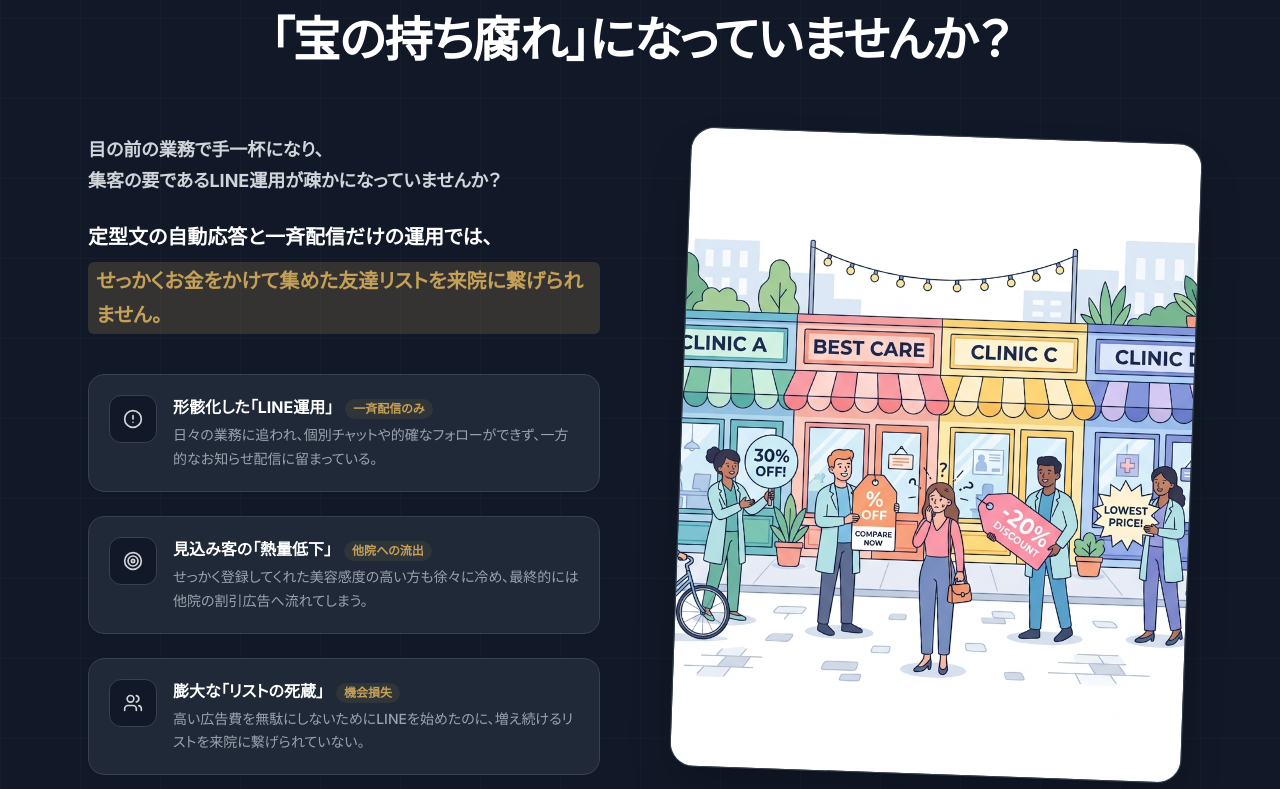
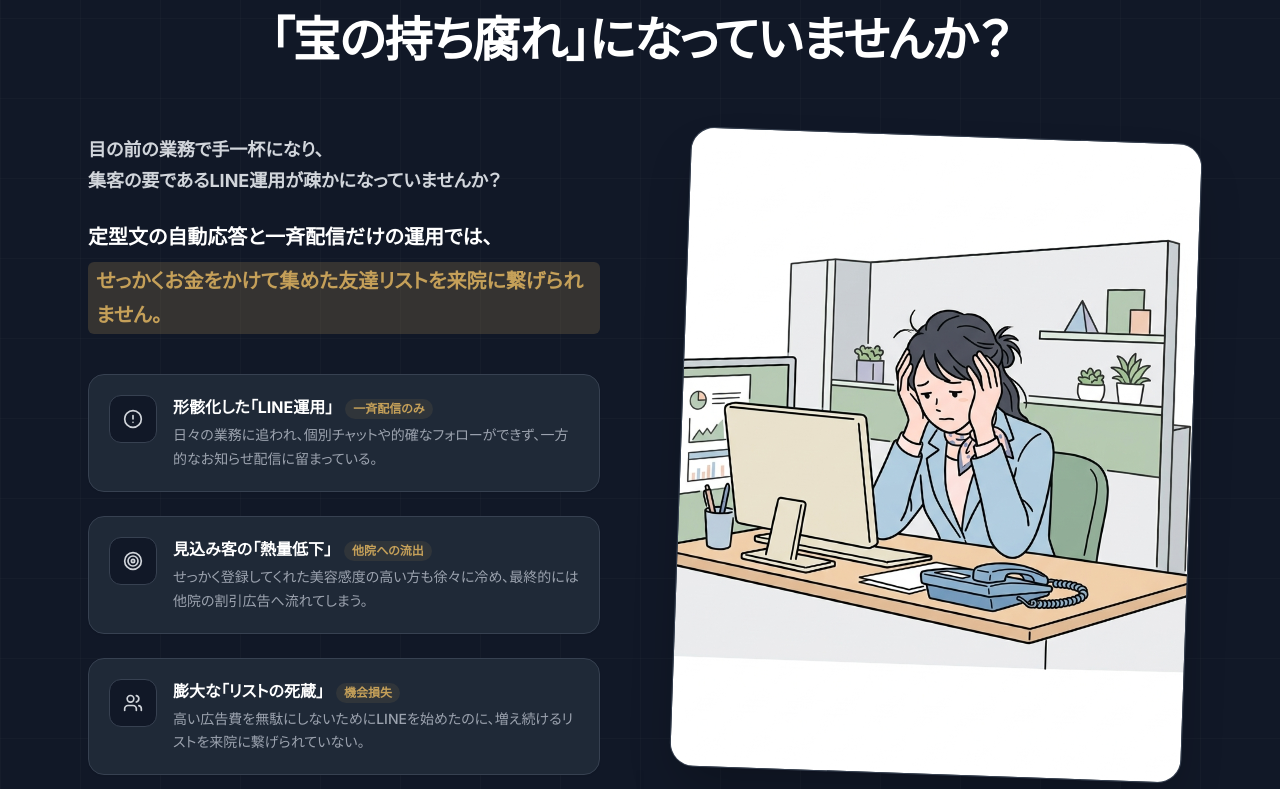
Before and after one commit to mikamishunpei/quicka-sdr-lp, a React (Vite) app: page /clinic in a window 1280 px wide. Shown: the part 1091-1880 px from the top of the page. Built offline with nearby package versions, Linux system fonts and the light colour scheme.

Commit message:
Update problem section illustration image to staff illustration

```diff
--- a/src/components/clinic/ClinicProblem.tsx
+++ b/src/components/clinic/ClinicProblem.tsx
@@ -103,8 +103,8 @@ export function ClinicProblem() {
             <div className="flex-1 relative w-full aspect-square lg:aspect-[4/5] max-w-lg mx-auto lg:max-w-none">
               <div className="absolute inset-0 rounded-3xl overflow-hidden shadow-2xl border border-gray-700 rotate-2 hover:rotate-0 transition-transform duration-500 bg-gray-800">
                 <img
-                  src="/clinic-show-window.png"
-                  alt="比較サイトでの値引き合戦の様子"
+                  src="/presentations/clinic/illustration_staff.png"
+                  alt="目の前の業務とLINE対応に追われるスタッフ"
                   className="absolute inset-0 w-full h-full object-cover object-center"
                 />
               </div>
```
